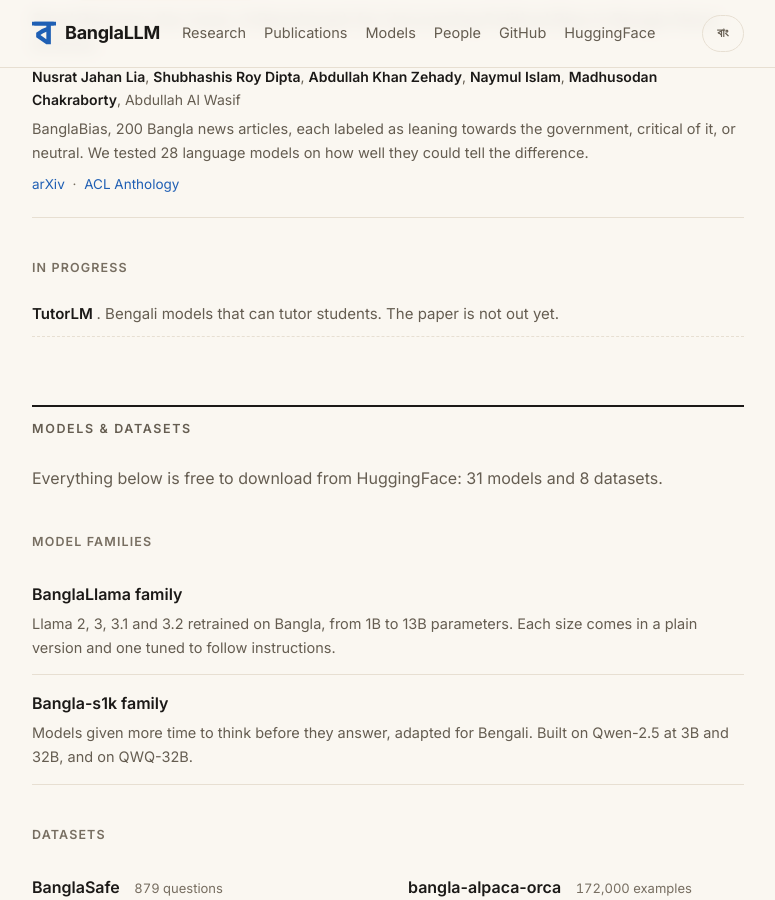
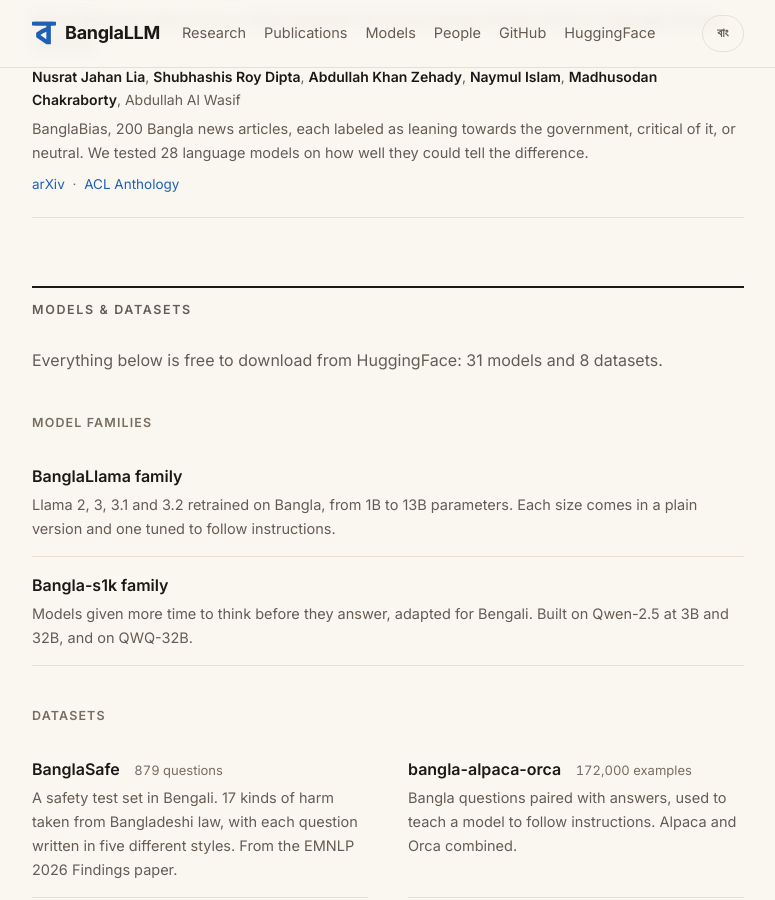
Before and after one commit to BanglaLLM/banglallm.github.io, a Jekyll site: the page built from index.html, in a window 1280 px wide and 900 px high, scrolled down 2580 px. Shown: the whole window, without its empty margins (252-1027 px from the left). Built offline with Jekyll 4.4.1, drawn with Linux system fonts in a browser that asks for light colours.

Commit message:
drop tutorlm from in progress, link naymul's name to his portfolio
tutorlm was the only in-progress item, so the whole in-progress block goes and
the template's guard hides the heading on both the english and bengali pages.
naymul's card now links to ai-naymul.github.io instead of falling back to his
github, same as dipta and santu link their own sites; github stays in sameAs.

```diff
--- a/_data/people.yml
+++ b/_data/people.yml
@@ -14,6 +14,7 @@
   affiliation_bn: null
   affiliation_en: null
   github: "https://github.com/ai-naymul"
+  website: "https://ai-naymul.github.io/"
   photo: "/assets/people/naimul.jpg"
 
 - name: "Shubhashis Roy Dipta"
--- a/_data/publications.yml
+++ b/_data/publications.yml
@@ -51,9 +51,3 @@
     acl: "https://aclanthology.org/2025.banglalp-1.5/"
     note_bn: "BanglaBias, ২০০টি বাংলা সংবাদ নিবন্ধ। প্রতিটিকে চিহ্নিত করা হয়েছে সরকারপন্থী, সরকার-সমালোচক বা নিরপেক্ষ হিসেবে। ২৮টি ভাষা-মডেল এই পার্থক্য কতটা ধরতে পারে, আমরা তা যাচাই করেছি।"
     note_en: "BanglaBias, 200 Bangla news articles, each labeled as leaning towards the government, critical of it, or neutral. We tested 28 language models on how well they could tell the difference."
-
-in_progress:
-  - title_bn: "TutorLM"
-    title_en: "TutorLM"
-    note_bn: "শিক্ষার্থীদের পড়াতে পারে এমন বাংলা মডেল নিয়ে কাজ চলছে। গবেষণাপত্র এখনও প্রকাশিত হয়নি।"
-    note_en: "Bengali models that can tutor students. The paper is not out yet."
```
